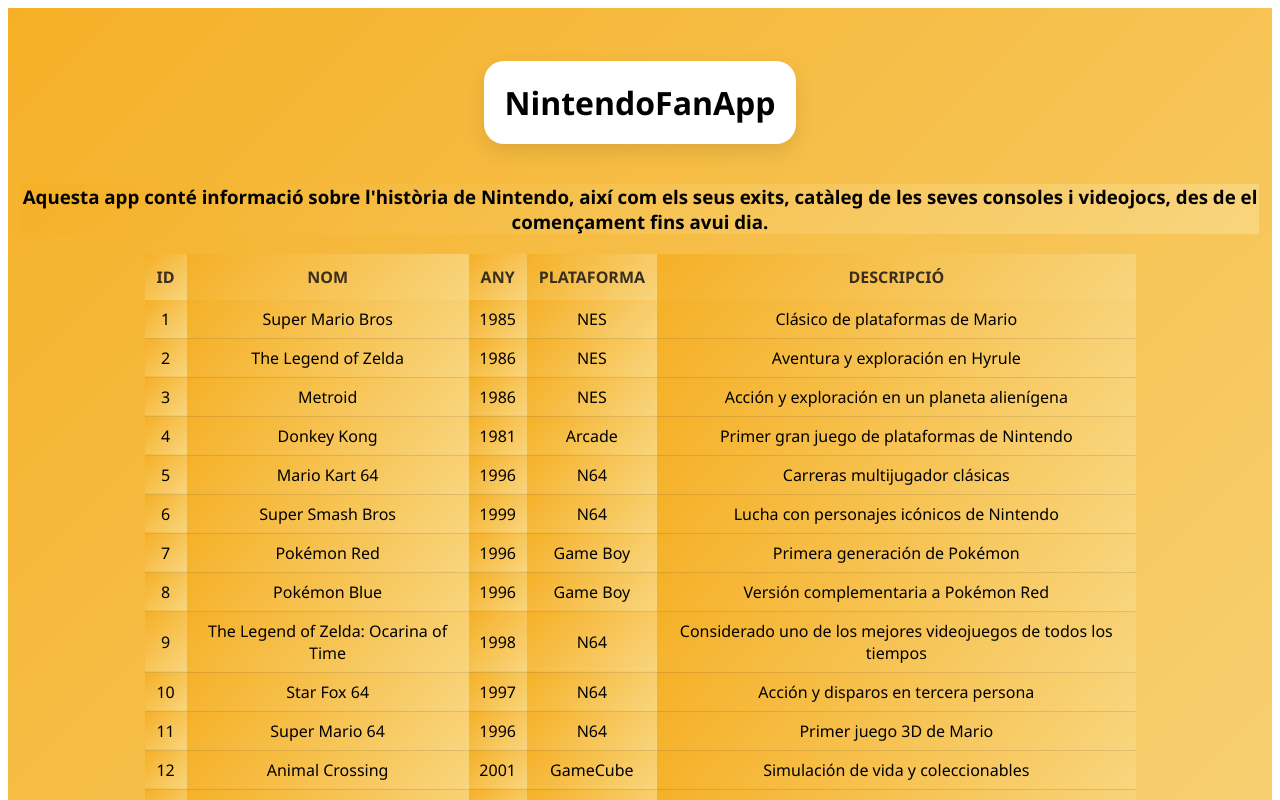
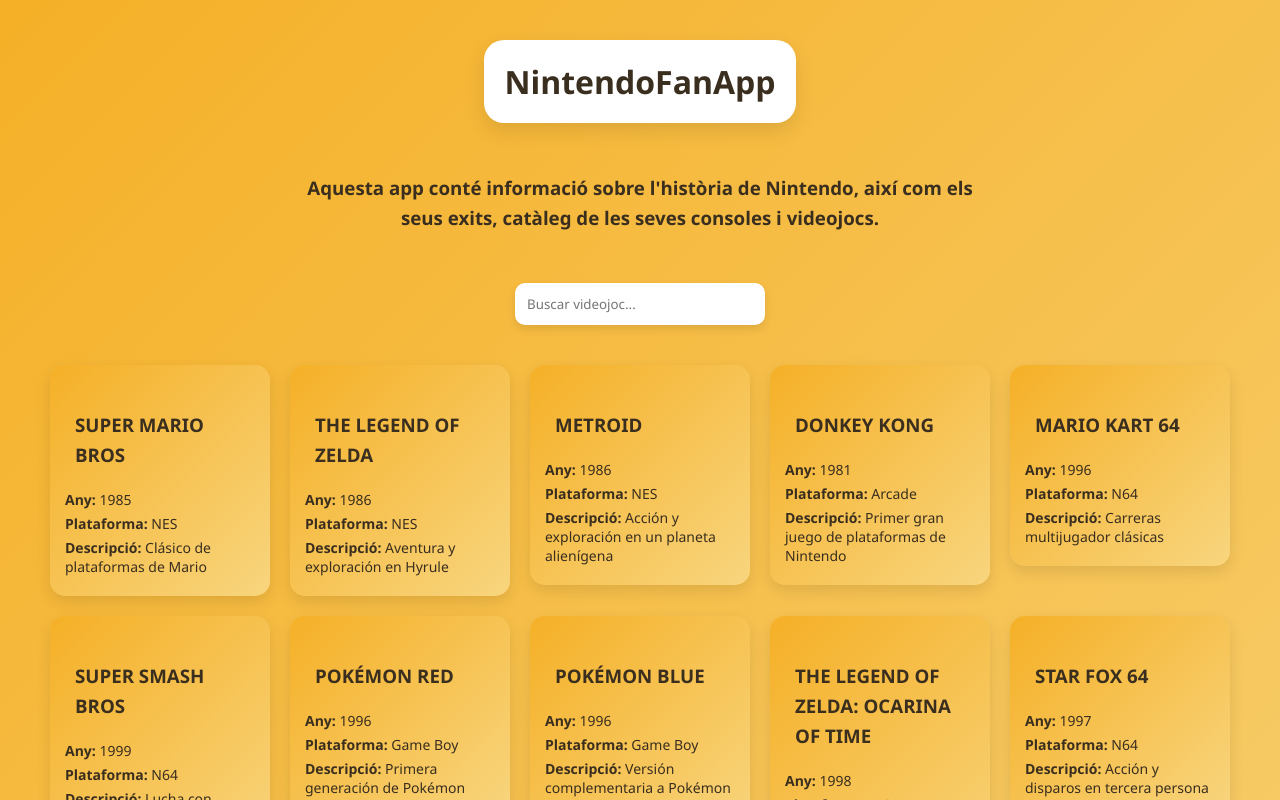
Before and after one commit to eric-twelve/nintendoFanApp, an Angular app: page / in a window 1280 px wide. Shown: the top 800 px of the page. Built offline with nearby package versions, Linux system fonts and the light colour scheme.

Commit message:
EAC2 Exercici 3

```diff
--- a/src/app/app.component.html
+++ b/src/app/app.component.html
@@ -1,35 +1,14 @@
-<!DOCTYPE html>
-<html lang="es">
+<h1>NintendoFanApp</h1>
 
-<head>
-  <title>Nintendo's Fan App</title>
-</head>
+<h3>
+  Aquesta app conté informació sobre l'història de Nintendo, així com els seus exits,
+  catàleg de les seves consoles i videojocs.
+</h3>
 
-<body>
-  <h1>NintendoFanApp</h1>
-  <h3>Aquesta app conté informació sobre l'història de Nintendo, així com els seus exits, catàleg de les seves consoles i
-    videojocs, des de el començament fins avui dia.</h3>
-  <table>
-  <thead>
-    <tr>
-      <th>ID</th>
-      <th>Nom</th>
-      <th>Any</th>
-      <th>Plataforma</th>
-      <th>Descripció</th>
-    </tr>
-  </thead>
-  <tbody>
-    <tr *ngFor="let el of elements">
-      <td>{{ el.id }}</td>
-      <td>{{ el.nom }}</td>
-      <td>{{ el.any }}</td>
-      <td>{{ el.plataforma }}</td>
-      <td>{{ el.descripcio || '-' }}</td>
-    </tr>
-  </tbody>
-</table>
-</body>
+<app-barra-cerca (buscar)="onBuscar($event)"></app-barra-cerca>
+
+<app-llista-elements [elements]="elementsFiltrats"></app-llista-elements>
+
 <footer>
   <p>Autor: Eric Alvarez Linares</p>
 </footer>
--- a/src/app/app.component.scss
+++ b/src/app/app.component.scss
@@ -1,7 +1,7 @@
 $primary-color:#f5b027;
 $secondary-color:#f8d57e;
 
-*{
+:host{
     margin: 0 auto;
     text-align: center;
     font-family: 'Segoe UI', sans-serif;
@@ -10,30 +10,9 @@
 body{
     height: 100%;
     padding: 1%;
+     background: linear-gradient(135deg, $primary-color, $secondary-color);
 }
 
-table {
-  width: 80%;
-  margin: 20px auto;
-  border-collapse: collapse;
-
-  thead {
-    th {
-      padding: 12px;
-      background-color: #f5b027;
-      text-transform: uppercase;
-      color: #3a2e1f;
-    }
-  }
-
-  tbody {
-    td {
-      padding: 8px;
-      background-color: $primary-color;
-      border-bottom: 1px solid rgba(0,0,0,0.1);
-    }
-  }
-}
 h1 {
     background: white;
     padding: 20px;
--- a/src/app/app.component.ts
+++ b/src/app/app.component.ts
@@ -2,17 +2,31 @@
 import { CommonModule } from '@angular/common';
 import { DADES_MOCK } from './mocks/dades-mock';
 import { AppElement } from './models/element.model';
+import { BarraCercaComponent } from './components/barra-cerca/barra-cerca.component';
+import { LlistaElementsComponent } from './components/llista-elements/llista-elements.component';
 
 @Component({
   selector: 'app-root',
   standalone: true,
-  imports: [CommonModule],
+  imports: [
+    CommonModule,
+    BarraCercaComponent,
+    LlistaElementsComponent
+  ],
   templateUrl: './app.component.html',
   styleUrls: ['./app.component.scss']
 })
 export class AppComponent {
   title = 'NintendoFanApp';
   elements: AppElement[] = DADES_MOCK;
+  elementsFiltrats: AppElement[] = DADES_MOCK; // IMPORTANT!
+
+  // Captura l'event del fill i filtra
+  onBuscar(text: string) {
+    this.elementsFiltrats = this.elements.filter(el =>
+      el.nom.toLowerCase().includes(text.toLowerCase())
+    );
+  }
 
   constructor() {
     console.log('NintendoFanApp started');
--- a/src/app/components/barra-cerca/barra-cerca.component.html
+++ b/src/app/components/barra-cerca/barra-cerca.component.html
@@ -1 +1,5 @@
-<p>barra-cerca works!</p>
+<input
+  type="text"
+  placeholder="Buscar videojoc..."
+  (input)="onInput($event)"
+>
--- a/src/app/components/barra-cerca/barra-cerca.component.ts
+++ b/src/app/components/barra-cerca/barra-cerca.component.ts
@@ -1,12 +1,17 @@
-import { Component } from '@angular/core';
+import { Component, Output, EventEmitter } from '@angular/core';
+import { CommonModule } from '@angular/common';
 
 @Component({
   selector: 'app-barra-cerca',
   standalone: true,
-  imports: [],
+  imports: [CommonModule],
   templateUrl: './barra-cerca.component.html',
-  styleUrl: './barra-cerca.component.scss'
+  styleUrls: ['./barra-cerca.component.scss']
 })
 export class BarraCercaComponent {
+  @Output() buscar = new EventEmitter<string>();
 
+  onInput(event: any) {
+    this.buscar.emit(event.target.value);
+  }
 }
--- a/src/app/components/llista-elements/llista-elements.component.html
+++ b/src/app/components/llista-elements/llista-elements.component.html
@@ -1 +1,10 @@
-<p>llista-elements works!</p>
+<div class="llista" *ngIf="elements.length > 0; else noResults">
+  <app-targeta-element
+    *ngFor="let el of elements; trackBy: trackById"
+    [element]="el">
+  </app-targeta-element>
+</div>
+
+<ng-template #noResults>
+  <p>No s'han trobat resultats 😢</p>
+</ng-template>
--- a/src/app/components/llista-elements/llista-elements.component.ts
+++ b/src/app/components/llista-elements/llista-elements.component.ts
@@ -1,6 +1,6 @@
-import { Component,Input } from '@angular/core';
+import { Component, Input } from '@angular/core';
+import { CommonModule } from '@angular/common';
 import { TargetaElementComponent } from '../targeta-element/targeta-element.component';
-import { CommonModule } from '@angular/common';
 import { AppElement } from '../../models/element.model';
 
 @Component({
@@ -8,10 +8,16 @@
   standalone: true,
   imports: [
     CommonModule,
-    TargetaElementComponent],
+    TargetaElementComponent
+  ],
   templateUrl: './llista-elements.component.html',
   styleUrls: ['./llista-elements.component.scss']
 })
 export class LlistaElementsComponent {
   @Input() elements: AppElement[] = [];
+
+
+  trackById(index: number, element: AppElement) {
+    return element.id;
+  }
 }
--- a/src/app/components/targeta-element/targeta-element.component.html
+++ b/src/app/components/targeta-element/targeta-element.component.html
@@ -1 +1,8 @@
-<p>targeta-element works!</p>
+<div class="targeta">
+  <h3>{{ element.nom | uppercase }}</h3>
+  <p><strong> Any:</strong> {{ element.any }}</p>
+  <p><strong>  Plataforma:</strong> {{ element.plataforma }}</p>
+  <p *ngIf="element.descripcio">
+    <strong> Descripció:</strong> {{ element.descripcio}}
+  </p>
+</div>
--- a/src/styles.scss
+++ b/src/styles.scss
@@ -1 +1,98 @@
-/* You can add global styles to this file, and also import other style files */
+$primary-color:#f5b027;
+$secondary-color: #f8d57e;
+* {
+  margin: 0;
+  padding: 0;
+  box-sizing: border-box;
+  font-family: 'Segoe UI', sans-serif;
+}
+
+
+body {
+  background: linear-gradient(135deg, $primary-color,$secondary-color);
+  color: #3a2e1f;
+  text-align: center;
+}
+
+
+h1 {
+  background: white;
+  padding: 20px;
+  border-radius: 20px;
+  width: fit-content;
+  margin: 40px auto;
+  box-shadow: 0 8px 20px rgba(0,0,0,0.1);
+}
+
+
+h3 {
+  max-width: 700px;
+  margin: 20px auto;
+  line-height: 1.6;
+  padding: 10px;
+}
+
+
+input {
+  padding: 12px;
+  width: 250px;
+  border-radius: 10px;
+  border: none;
+  margin: 20px 0;
+  box-shadow: 0 4px 10px rgba(0,0,0,0.1);
+  outline: none;
+}
+
+
+.llista {
+  display: flex;
+  flex-wrap:wrap;
+  justify-content:center;
+  gap: 20px;
+  padding: 20px;
+}
+
+
+.targeta {
+  background: white;
+  border-radius: 15px;
+  padding: 15px;
+  width: 220px;
+  box-shadow: 0 6px 15px rgba(0,0,0,0.1);
+  transition: transform 0.2s ease, box-shadow 0.2s ease;
+  background: linear-gradient(135deg, #f5b027, #f8d57e);
+  text-align: left;
+}
+
+
+.targeta:hover {
+  transform: translateY(-5px);
+  box-shadow: 0 10px 25px rgba(0,0,0,0.2);
+}
+
+
+.targeta h3 {
+  margin-bottom: 10px;
+}
+
+.targeta p {
+  margin: 5px 0;
+  font-size: 14px;
+}
+
+
+.no-results {
+  margin-top: 30px;
+  font-size: 18px;
+  color: #5a3e1b;
+}
+
+// Footer
+footer {
+  margin-top: 50px;
+  padding: 20px;
+  background: rgba(255,255,255,0.3);
+  backdrop-filter: blur(5px);
+  border-top-left-radius: 30px;
+  border-top-right-radius: 30px;
+}
```
Also changed, not shown: src/app/components/targeta-element/targeta-element.component.ts (line endings or trailing spaces).
